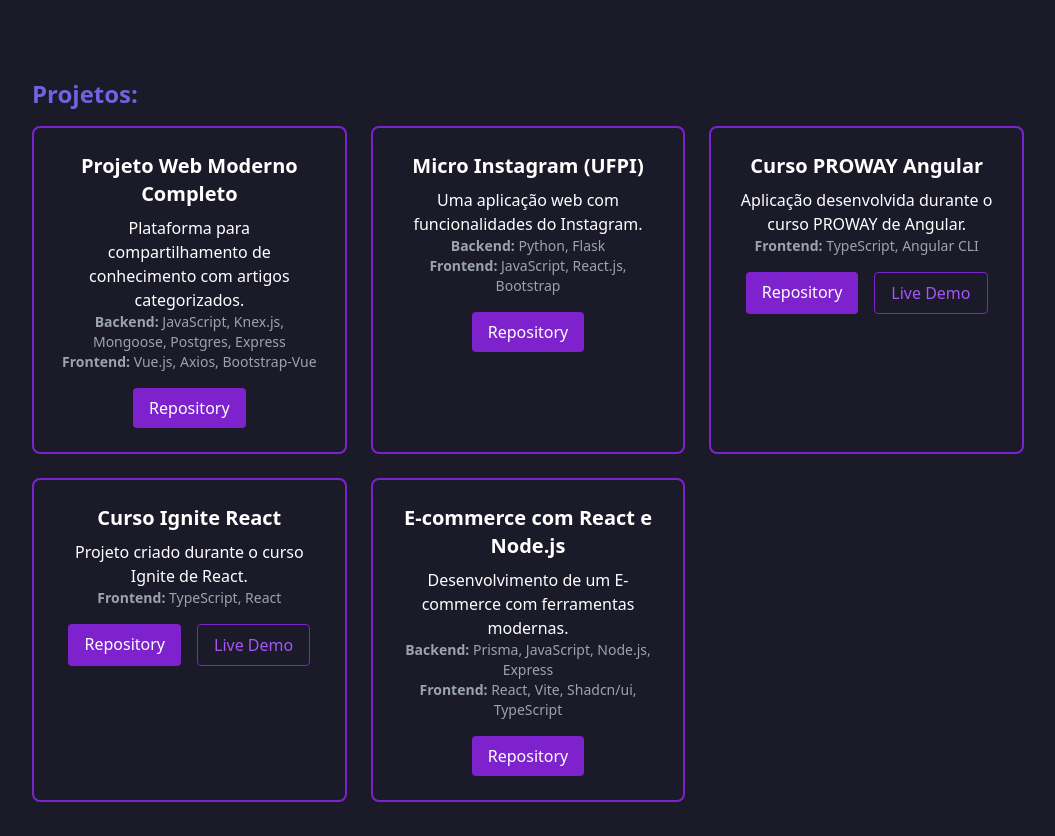
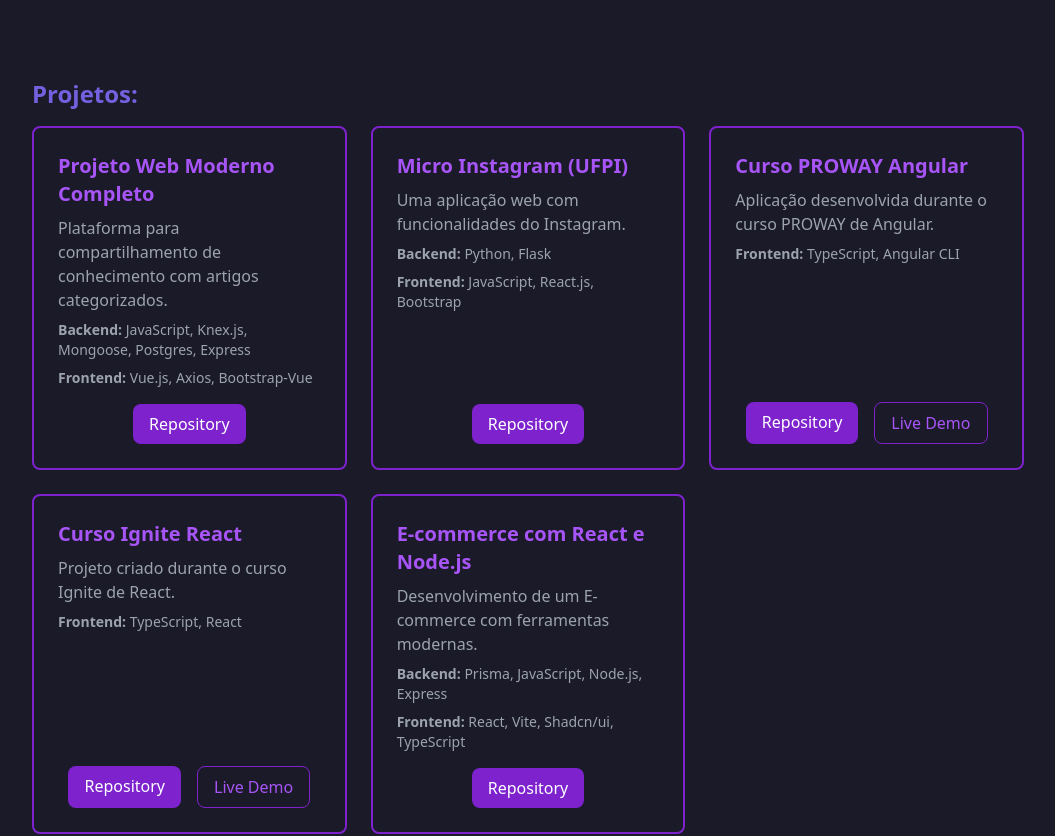
Before and after one commit to LUCIANOGFORTES02/Portfolio, a React app: page / in a window 1280 px wide. Shown: the part 1280-2116 px from the top of the page, without its empty margins (112-1167 px from the left). Built offline with nearby package versions, Linux system fonts and the light colour scheme; the HTML template or start-up script is replaced by a standard one.

Commit message:
fix> style component projects

```diff
--- a/src/sections/Projects.tsx
+++ b/src/sections/Projects.tsx
@@ -51,30 +51,35 @@
         </h1>
         <div className='grid grid-cols-1 md:grid-cols-2 lg:grid-cols-3 gap-6 mt-4'>
             {projects.map((project,index)=>(
-                <div key={index}  className='border-2 border-purple-700 p-6 rounded-lg text-center hover:shadow-lg transition-shadow duration-300'>
+                <div
+                key={index}
+                className='border-2 border-purple-700 p-6 rounded-lg flex flex-col justify-between   hover:shadow-lg transition-shadow duration-300 '
+                >
                     <div>
-                        <p className='text-xl font-bold'>{project.title}</p>
-                        <p className="mt-2">{project.description}</p>
+                      <p className='text-xl font-bold text-purple-500'>{project.title}</p>
+                      <p className="mt-2 text-gray-400">{project.description}</p>
+
                           {/*Tecnologias*/}
-                        <div>
-                          {project.backend &&(
-                            <p className="text-gray-400 text-sm">
-                              <strong>Backend:</strong> {project.backend.join(", ")}
-                            </p>
+                      <div>
+                        {project.backend &&(
+                          <p className="text-gray-400 text-sm mt-2">
+                            <strong>Backend:</strong> {project.backend.join(", ")}
+                          </p>
                           )}
                           {project.frontend && (
-                            <p className="text-gray-400 text-sm">
+                            <p className="text-gray-400 text-sm mt-2">
                               <strong>Frontend:</strong> {project.frontend.join(", ")}
                             </p>
                           )}
                         </div>
+                      </div>
                         <div className="flex justify-center gap-4 mt-4">
                           {project.repo && (
                             <a
                               href={project.repo}
                               target="_blank"
                               rel="noopener noreferrer"
-                              className="bg-purple-700 hover:bg-purple-600 text-white py-2 px-4 rounded transition-all duration-300"
+                              className="bg-purple-700 hover:bg-purple-600 text-white py-2 px-4 rounded-lg transition-all duration-300"
                             >
                               Repository
                             </a>
@@ -84,7 +89,7 @@
                               href={project.live}
                               target="_blank"
                               rel="noopener noreferrer"
-                              className="border border-purple-700 hover:bg-purple-500 hover:text-white text-purple-500 py-2 px-4 rounded transition-all duration-300"
+                              className="border border-purple-700 hover:bg-purple-500 hover:text-white text-purple-500 py-2 px-4 rounded-lg transition-all duration-300"
                             >
                               Live Demo
                             </a>
@@ -92,14 +97,8 @@
                         </div>
 
                     </div>
-
-
-                </div>
-
             )
             )}
-
-
         </div>
     </section>
   )
```
